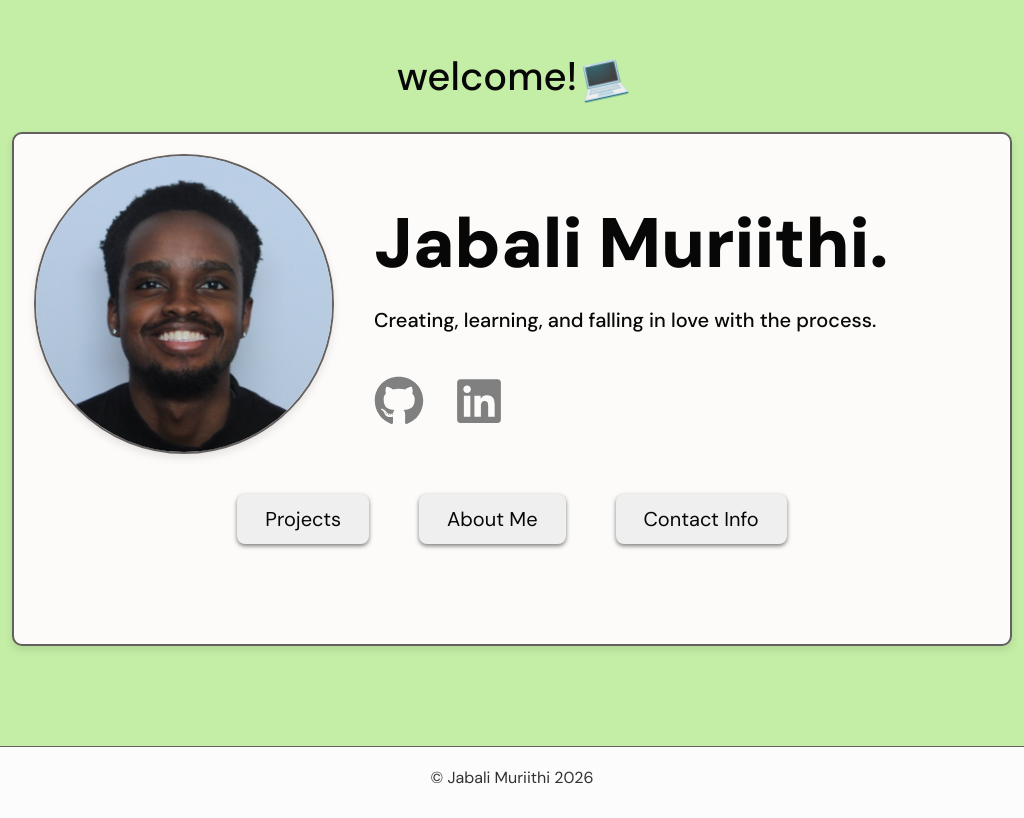
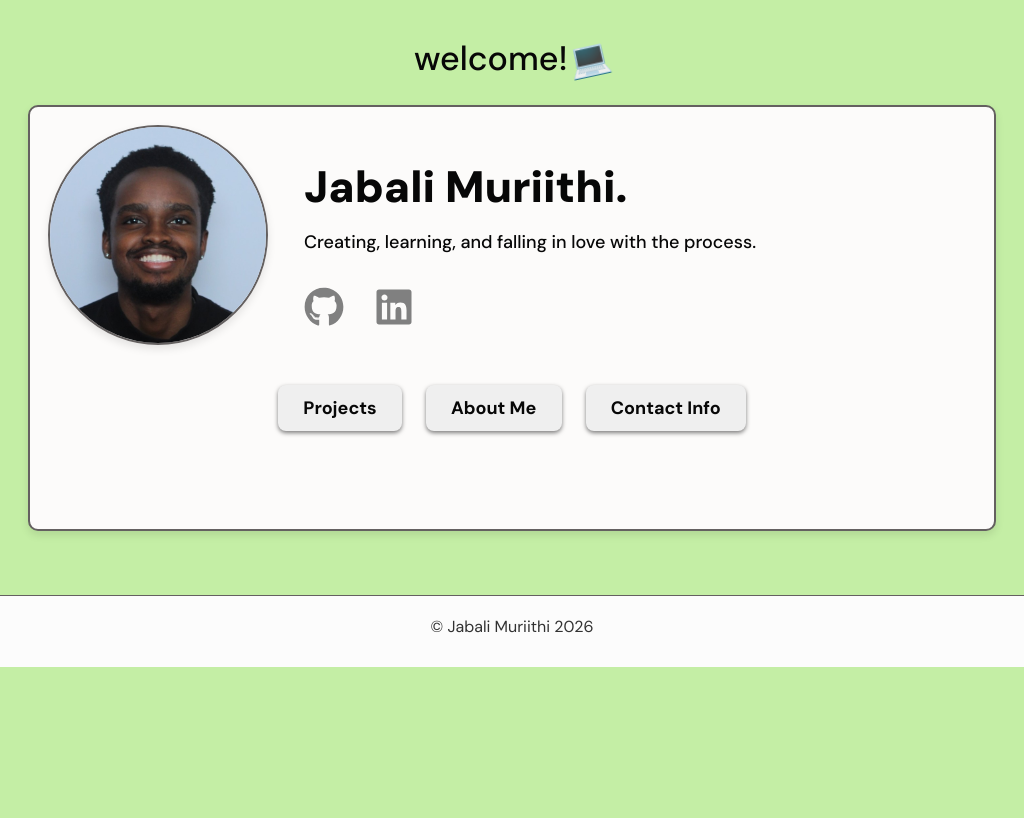
Before and after one commit to jb2dawrrld/my-portfolio, a React (Vite) app: page / in a window 1024 px wide. Built offline with nearby package versions, Linux system fonts and the light colour scheme.

Commit message:
fixed responsiveness for viewing on all devices

```diff
--- a/src/App.jsx
+++ b/src/App.jsx
@@ -15,10 +15,16 @@ function App() {
       setActiveTab(newTabState);
 
       setTimeout(() => {
-        // Only scroll down if we're going from no tab to having a tab
+        // Only scroll down if opening a tab and the panel starts below the viewport.
         if (previousTabState === null && newTabState !== null) {
-          const scrollDistance = 200;
-          window.scrollBy({ top: scrollDistance, behavior: 'smooth' });
+          const infoPanel = document.querySelector(".info-panel");
+          if (infoPanel) {
+            const panelTop = infoPanel.getBoundingClientRect().top;
+            const viewportBuffer = 110;
+            if (panelTop > window.innerHeight - viewportBuffer) {
+              infoPanel.scrollIntoView({ behavior: "smooth", block: "start" });
+            }
+          }
         }
         // Scroll back up only when closing a tab
         else if (newTabState === null) {
--- a/src/index.css
+++ b/src/index.css
@@ -4,10 +4,30 @@
   box-sizing: border-box;
 }
 
+html {
+  -webkit-text-size-adjust: 100%;
+}
+
 body{
   font-family: 'DM Sans', sans-serif;
   background-color: rgb(196, 238, 165);
+  -webkit-tap-highlight-color: rgba(77, 126, 69, 0.2);
+  min-height: 100vh;
+  min-height: 100dvh;
+}
 
+#root {
+  min-height: 100vh;
+  min-height: 100dvh;
+}
+
+.mainpage {
+  min-height: 100vh;
+  min-height: 100dvh;
+  padding-left: env(safe-area-inset-left, 0px);
+  padding-right: env(safe-area-inset-right, 0px);
+  padding-top: env(safe-area-inset-top, 0px);
+  padding-bottom: env(safe-area-inset-bottom, 0px);
 }
 header{
   padding: 50px 30px 30px ;
@@ -129,7 +149,7 @@ a{
   border: none;
   border-radius: 8px;
   font-size: 20px;
-  font-weight: 1000px;
+  font-weight: 700;
   cursor: pointer;
   box-shadow: 0 2px 4px rgba(0,0,0,0.5);
   transition: transform 0.1s ease;
@@ -158,8 +178,8 @@ a{
 }
 
 .info-panel.active {
-  max-height: 1000px;
-  overflow-y: auto;
+  max-height: 5000px;
+  overflow: hidden;
   opacity: 1;
 }
 
@@ -235,8 +255,7 @@ a{
 }
 
 .about-facts{
-  padding: 0px 15px 15px 15px;;
-  padding-top: none;
+  padding: 0 15px 15px 15px;
   text-align: left;
   margin-bottom: 20px;
   border-bottom: rgb(100, 96, 96) 0.5px solid;
@@ -264,7 +283,95 @@ ul{
   background-color: rgb(196, 238, 165); /* Highlight on hover */
 }
 
+@media (min-width: 769px) and (max-width: 1024px) {
+  header {
+    padding: 36px 20px 24px;
+  }
+
+  header h1 {
+    font-size: 34px;
+  }
+
+  main {
+    padding-left: 16px;
+    padding-right: 16px;
+    box-sizing: border-box;
+  }
+
+  .homepage-card {
+    padding: 18px;
+  }
+
+  .profile-img {
+    width: 220px;
+    height: 220px;
+    margin-right: 16px;
+  }
+
+  .profile-info h2 {
+    font-size: 44px;
+    padding-bottom: 12px;
+  }
+
+  .profile-info p {
+    font-size: 18px;
+    padding-bottom: 20px;
+  }
+
+  .header-links .icon {
+    font-size: 40px;
+  }
+
+  h3 {
+    font-size: 26px;
+  }
+
+  h4 {
+    font-size: 22px;
+  }
+
+  .button {
+    font-size: 18px;
+  }
+
+  .buttons {
+    gap: 24px;
+  }
+
+  .project-img {
+    width: min(260px, 40vw);
+    height: 200px;
+    object-fit: cover;
+  }
+
+  .project-card {
+    width: 95%;
+  }
+
+  .footer {
+    margin-top: 64px;
+  }
+}
+
 @media (max-width: 768px) {
+  header {
+    padding: 32px 16px 20px;
+  }
+
+  header h1 {
+    font-size: 32px;
+  }
+
+  main {
+    padding-left: 12px;
+    padding-right: 12px;
+    box-sizing: border-box;
+  }
+
+  .homepage-card {
+    padding: 14px;
+  }
+
   .profile {
     flex-direction: column;   /* stack image + text */
     align-items: center;
@@ -346,7 +453,7 @@ ul{
   .about-facts,
   .about-hobbies {
     padding: 10px;
-    font-size: 10px;
+    font-size: 14px;
     text-align: center; /* easier to read on mobile */
   }
 
@@ -365,3 +472,45 @@ ul{
     text-align: center;
   }
 }
+
+@media (max-width: 480px) {
+  header h1 {
+    font-size: 28px;
+  }
+
+  .profile-img {
+    width: 160px;
+    height: 160px;
+  }
+
+  .profile-info h2 {
+    font-size: 24px;
+  }
+
+  .profile-info p {
+    font-size: 15px;
+    line-height: 1.5;
+  }
+
+  .button {
+    font-size: 16px;
+    padding: 0.7em 1em;
+  }
+
+  .header-links .icon {
+    font-size: 28px;
+  }
+
+  .project-card {
+    padding: 12px;
+  }
+
+  .project-content {
+    padding: 10px;
+  }
+
+  .info-panel {
+    padding: 12px;
+    font-size: 13px;
+  }
+}
```
Also changed, not shown: index.html (+2 -0 lines).
